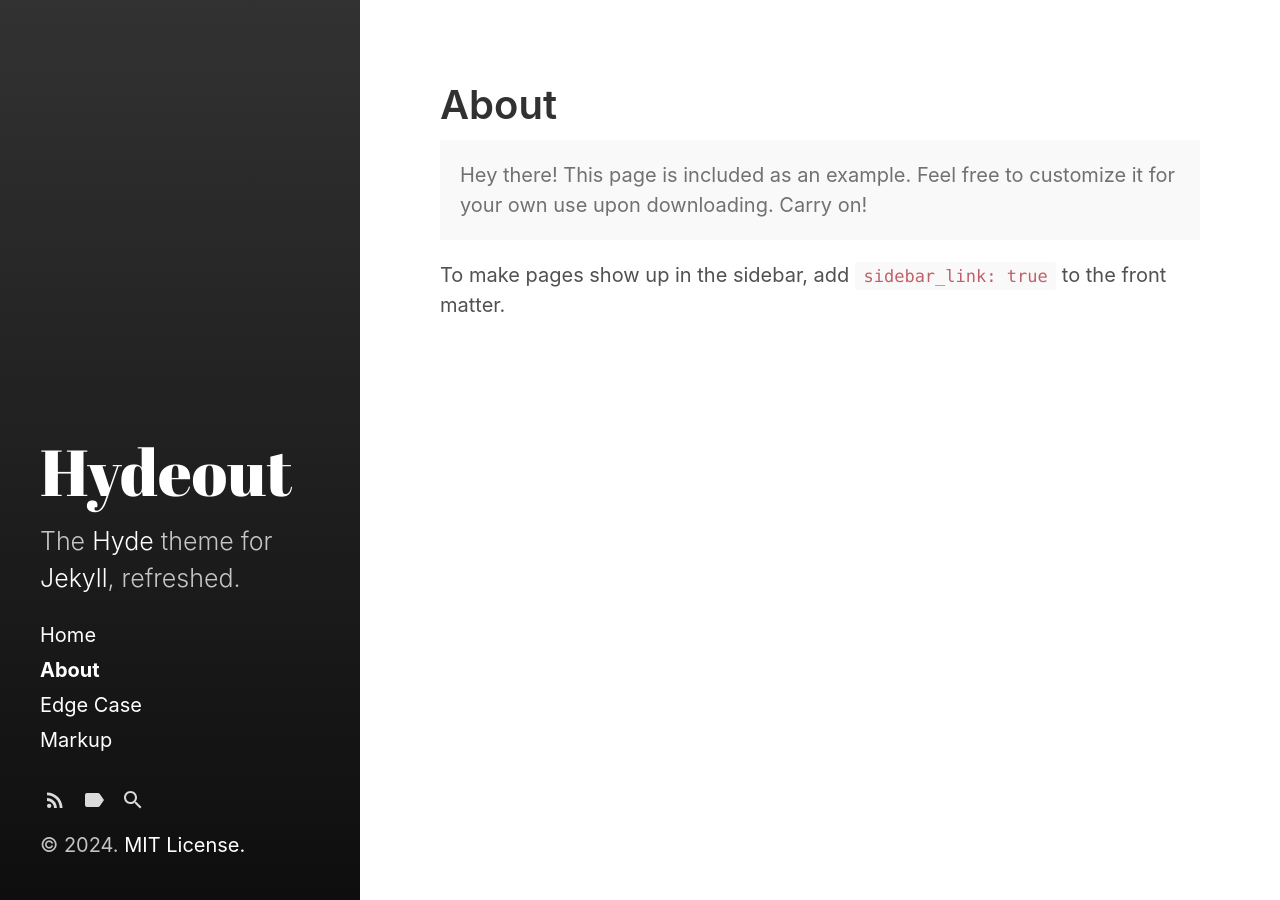
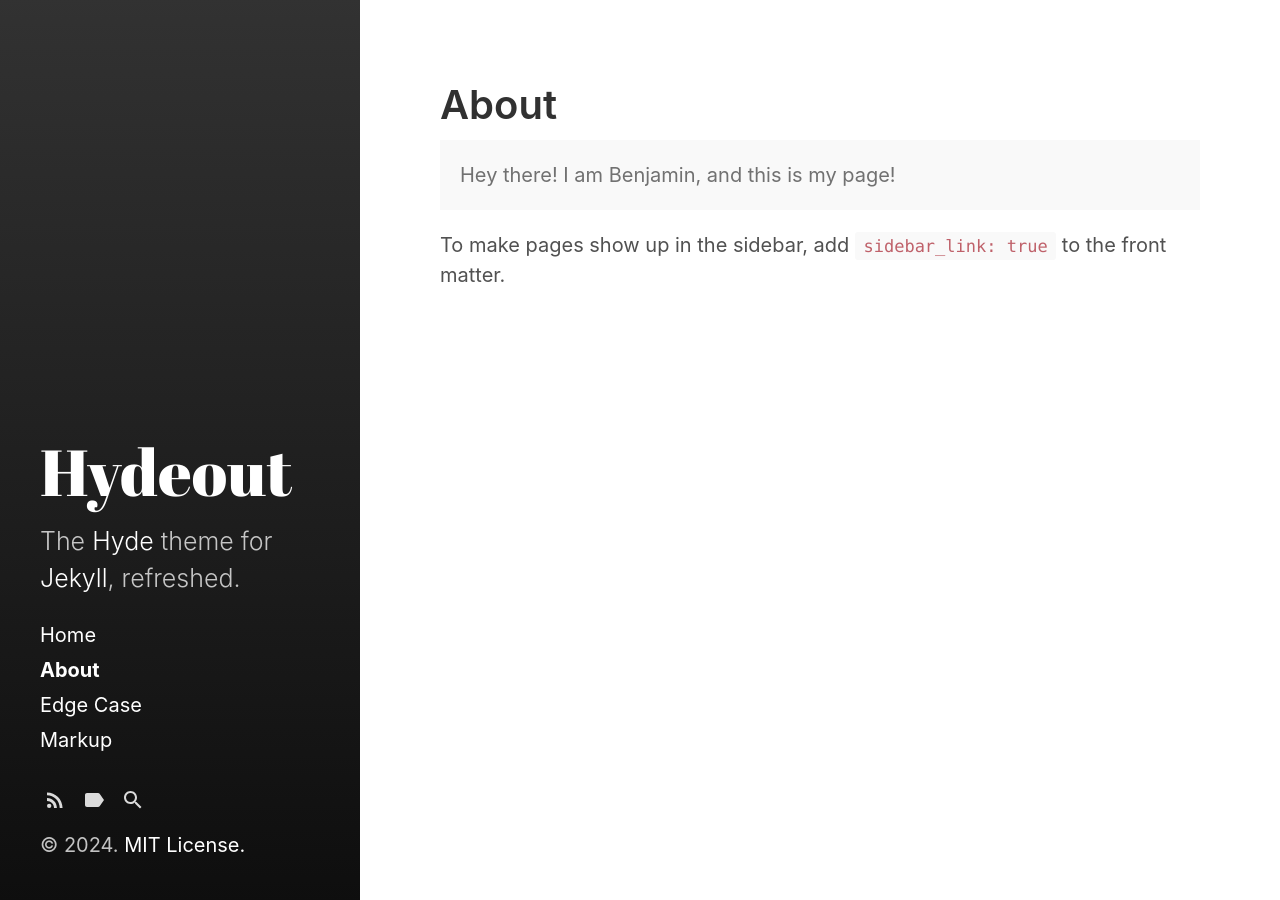
Before and after one commit to auerbenji/auerbenji.github.io, a Jekyll site: the page built from about.md, in a window 1280 px wide. Built offline with Jekyll 4.4.1, drawn with Linux system fonts in a browser that asks for light colours.

Commit message:
renewed yaml file6

```diff
--- a/about.md
+++ b/about.md
@@ -5,8 +5,7 @@ sidebar_link: true
 ---
 
 <p class="message">
-  Hey there! This page is included as an example. Feel free to customize it
-  for your own use upon downloading. Carry on!
+  Hey there! I am Benjamin, and this is my page!
 </p>
 
 To make pages show up in the sidebar, add `sidebar_link: true` to the front
```
Also changed, not shown: 4 other files.
